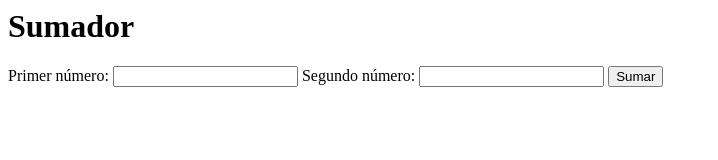
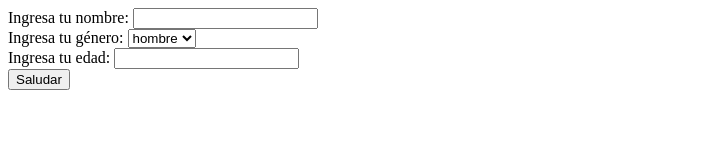
Before and after one commit to AdrielMounzon/Saludador-HTML-JS, a website built with Parcel: page index.html in a window 1280 px wide. Shown: the whole page, without its empty margins (0-718 px from the left). Built offline with nearby package versions, Linux system fonts and the light colour scheme.

Commit message:
Versión con el build corregido 2

```diff
--- a/index.html
+++ b/index.html
@@ -1,15 +1,25 @@
+<!DOCTYPE html>
 <html>
-  <body>
-    <h1>Sumador</h1>
-    <form id="sumar-form">
-      <label for="primer-numero">Primer número:</label>
-      <input type="number" id="primer-numero" />
-      <label for="segundo-numero">Segundo número:</label>
-      <input type="number" id="segundo-numero" />
-      <input type="submit" value="Sumar" id="sumar-button" />
+<head>
+    <meta charset="UTF-8">
+    <meta http-equiv="X-UA-Compatible" content="IE=edge">
+    <meta name="viewport" content="width=device-width, initial-scale=1.0">
+    <title>Document</title>
+</head>
+<body>
+    <form id="saludador-form">
+        <label for="Nombre">Ingresa tu nombre:</label>
+        <input type="text" id="nombre" /><br>
+        <label for="Genero">Ingresa tu género:</label>
+        <select id="genero">
+            <option>hombre</option>
+            <option>mujer</option>
+        </select><br>
+        <label for="Edad">Ingresa tu edad:</label>
+        <input type="number" id="edad" /><br>
+        <input type="submit" value="Saludar" id="saludar-button" />
     </form>
     <div id="resultado-div"></div>
-
-    <script type="module" src="./src/presenter.js"></script>
-  </body>
+    <script type="module" src="./src/saludador.js"></script>
+</body>
 </html>
```
